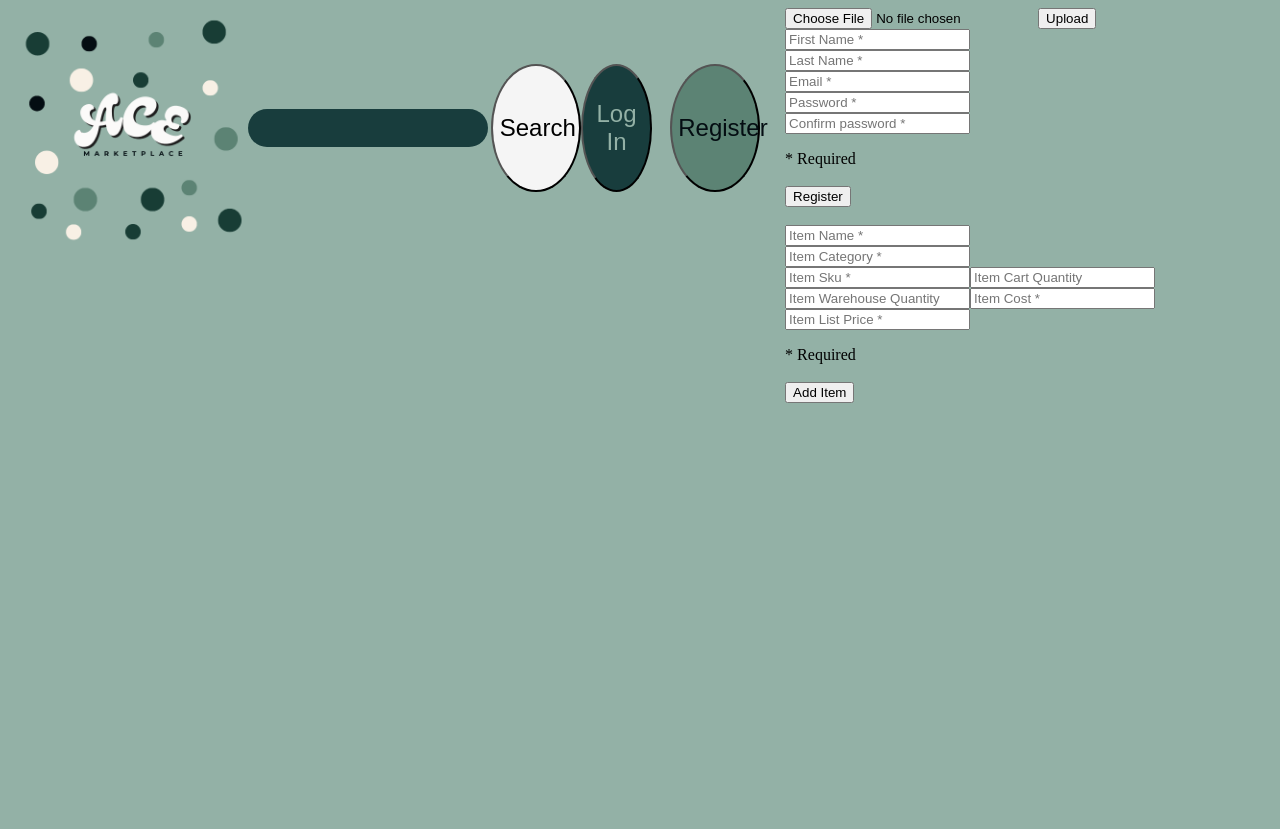
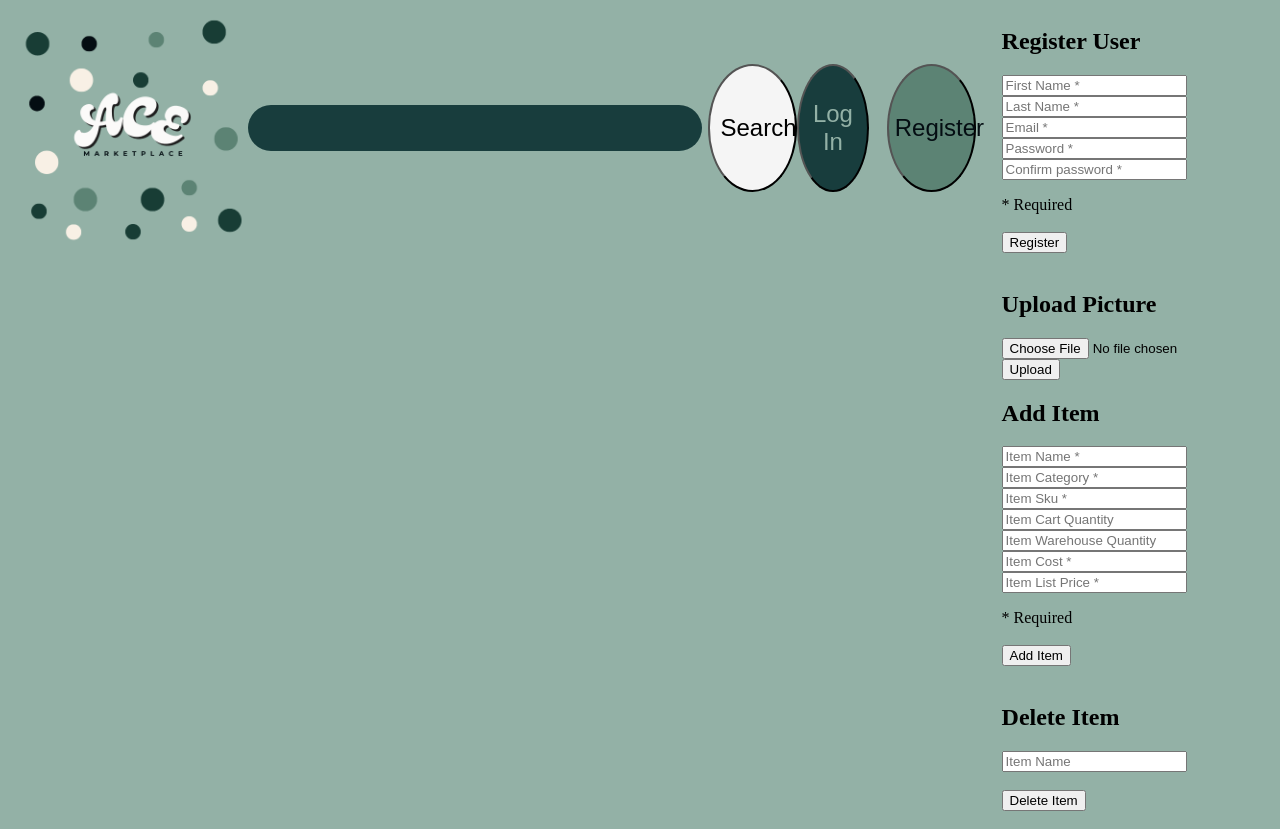
Before and after one commit to easymahaffey/ACEmarketplace, a React (Create React App) app in the folder client/: page / in a window 1280 px wide. Built offline with nearby package versions, Linux system fonts and the light colour scheme.

Commit message:
MA-36-create-delete-component-for-testing

```diff
--- a/client/src/components/landingPage/Landing.jsx
+++ b/client/src/components/landingPage/Landing.jsx
@@ -5,9 +5,10 @@ import aceLogo from '../../resources/logos/ACEMarketplacelogo.png'
 import SearchBar from '../search/SearchBar'
 import LogIn from "../users/LogIn";
 import Register from "../users/Register";
-import FileUpload from "../picture/Upload";
+// Test Components
 import Registration from "../testComponents/Registration";
 import AddItem from "../testComponents/AddItem";
+import DeleteItem from "../testComponents/DeleteItem";
 
 const Landing = () => {
 
@@ -30,9 +31,9 @@ const Landing = () => {
           <Register/>
           </div>
           <div className="test-components">
-            <FileUpload />
             <Registration />
             <AddItem />
+            <DeleteItem />
           </div>
 
         </div>
--- a/client/src/components/picture/Upload.jsx
+++ b/client/src/components/picture/Upload.jsx
@@ -24,6 +24,7 @@ const dispatch = useDispatch()
   return (
     <div>
       <form onSubmit={onSubmit}>
+      <h2>Upload Picture</h2>
         <input type="file" onChange={ handleChange } />
         <button type="submit">Upload</button>
       </form>
--- a/client/src/components/testComponents/AddItem.jsx
+++ b/client/src/components/testComponents/AddItem.jsx
@@ -3,6 +3,7 @@ import React from "react";
 // import { connect } from "react-redux";
 // import { toggleLogin } from "../../redux/actions/authActions";
 import API from "../../utils/API";
+import Upload from "../picture/Upload"
 
 
 class AddItem extends React.Component {
@@ -40,7 +41,9 @@ class AddItem extends React.Component {
   render() {
     return (
       <React.Fragment>
+        <Upload />
         <form onSubmit={this.handleSubmit}>
+        <h2>Add Item</h2>
           <input
             type="text"
             name="itemName"
@@ -59,6 +62,9 @@ class AddItem extends React.Component {
             required
           />
           <br />
+          {/* <Upload />
+          <br /> */}
+
           {/* <input
             type="file"
             name="itemPicture"
@@ -75,6 +81,7 @@ class AddItem extends React.Component {
             placeholder="Item Sku *"
             required
           />
+          <br />
           <input
             type="number"
             name="itemCartQuantity"
@@ -82,6 +89,7 @@ class AddItem extends React.Component {
             onChange={this.handleChange}
             placeholder="Item Cart Quantity"
           />
+          <br />
           <input
             type="number"
             name="itemWarehouseQuantity"
@@ -89,6 +97,7 @@ class AddItem extends React.Component {
             onChange={this.handleChange}
             placeholder="Item Warehouse Quantity"
           />
+          <br />
           <input
             type="number"
             name="itemCost"
@@ -97,6 +106,7 @@ class AddItem extends React.Component {
             placeholder="Item Cost *"
             required
           />
+          <br />
           <input
             type="number"
             name="itemListPrice"
--- /dev/null
+++ b/client/src/components/testComponents/DeleteItem.jsx
@@ -0,0 +1,54 @@
+import React from "react";
+import API from "../../utils/API";
+
+
+class DeleteItem extends React.Component {
+  constructor() {
+    super();
+    this.state = {
+      itemName: "",
+      itemSku: ""
+    };
+    this.handleSubmit = this.handleSubmit.bind(this);
+    this.handleChange = this.handleChange.bind(this);
+  }
+  handleChange(e) {
+    let { name, value } = e.target;
+    this.setState({
+      ...this.state,
+      [name]: value,
+    });
+  }
+
+  handleSubmit(e) {
+    e.preventDefault();
+    API.deleteItem(this.state);
+    this.setState({
+      ...this.state,
+    });
+  }
+
+  render() {
+    return (
+      <React.Fragment>
+        <form onSubmit={this.handleSubmit}>
+          <h2>Delete Item</h2>
+          <input
+            type="text"
+            name="itemName"
+            value={this.state.itemName}
+            onChange={this.handleChange}
+            placeholder="Item Name"
+          />
+          <br />
+          <br />
+          <button type="submit">Delete Item</button>
+          <br />
+        </form>
+        <br />
+      </React.Fragment>
+    );
+  };
+};
+
+export default DeleteItem
--- a/client/src/components/testComponents/Registration.jsx
+++ b/client/src/components/testComponents/Registration.jsx
@@ -52,6 +52,7 @@ class Registration extends React.Component {
     return (
       <React.Fragment>
         <form className="login_modal" onSubmit={this.validatePassword}>
+        <h2>Register User</h2>
           <input
             type="text"
             name="firstName"
--- a/client/src/utils/API.js
+++ b/client/src/utils/API.js
@@ -33,25 +33,23 @@ const API = {
   },
   addItem: (item) => {
     axios.post(BASE_URL + "/items/add_item", item)
-    .then(console.log("API ADD ITEM ", item), res => store.dispatch(getItems(res.data)))
-    // .then(res => store.dispatch(getItems(res.data)))
+    .then(res => store.dispatch(getItems(res.data)))
   },
   deleteItem: (_id) => {
-    axios.post(BASE_URL + "/items/delete", { _id }).then(res => store.dispatch(getItems(res.data)))
+    axios.post(BASE_URL + "/items/delete_item", { _id }).then(res => store.dispatch(getItems(res.data)))
   },
   editItem: (updatedItem) => {
     axios.post(BASE_URL + "/items/update", updatedItem).then(res => store.dispatch(getItems(res.data)))
   },
 
   uploadPhoto: (item) => {
-    // console.log("API UPLOAD PHOTO ", axios.post(`${BASE_URL}/items/upload_photo`, item))
     axios.post(`${BASE_URL}/items/upload_photo`, console.log("API UPLOAD PHOTO ", item))
     // axios.post(`${BASE_URL}/items/upload_photo`, item)
     .then(res => store.dispatch(uploadPhoto(res.data)))
-    .then(res =>
-      res.data.message ?
-        store.dispatch(sendMessage(res.data.message)) :
-        store.dispatch(uploadPhoto(res.data)))
+    // .then(res =>
+    //   res.data.message ?
+    //     store.dispatch(sendMessage(res.data.message)) :
+    //     store.dispatch(uploadPhoto(res.data)))
   },
   bringInItems: (_id) => {
     axios.post(BASE_URL + "/items", { _id }).then(res => store.dispatch(getItems(res.data)))
```
Also changed, not shown: 1 other file (tests, documents, lock files or other folders).
